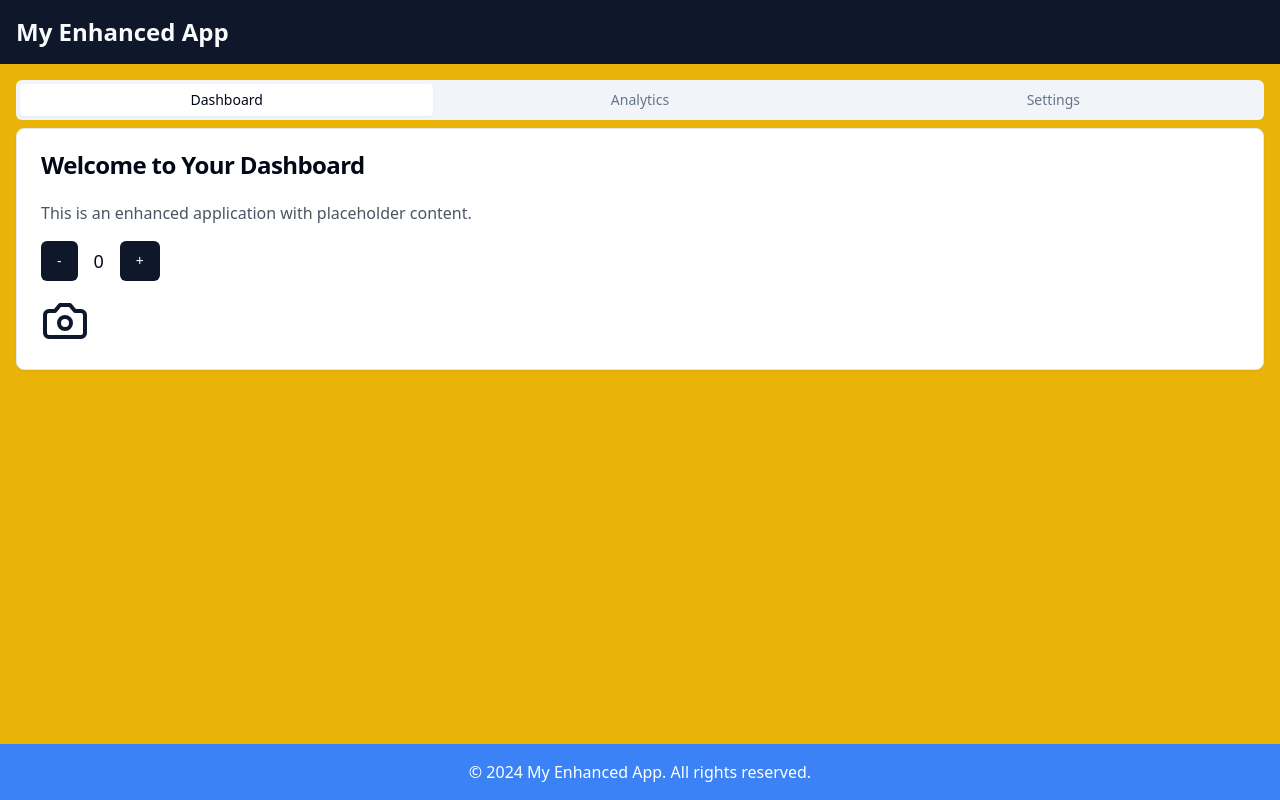
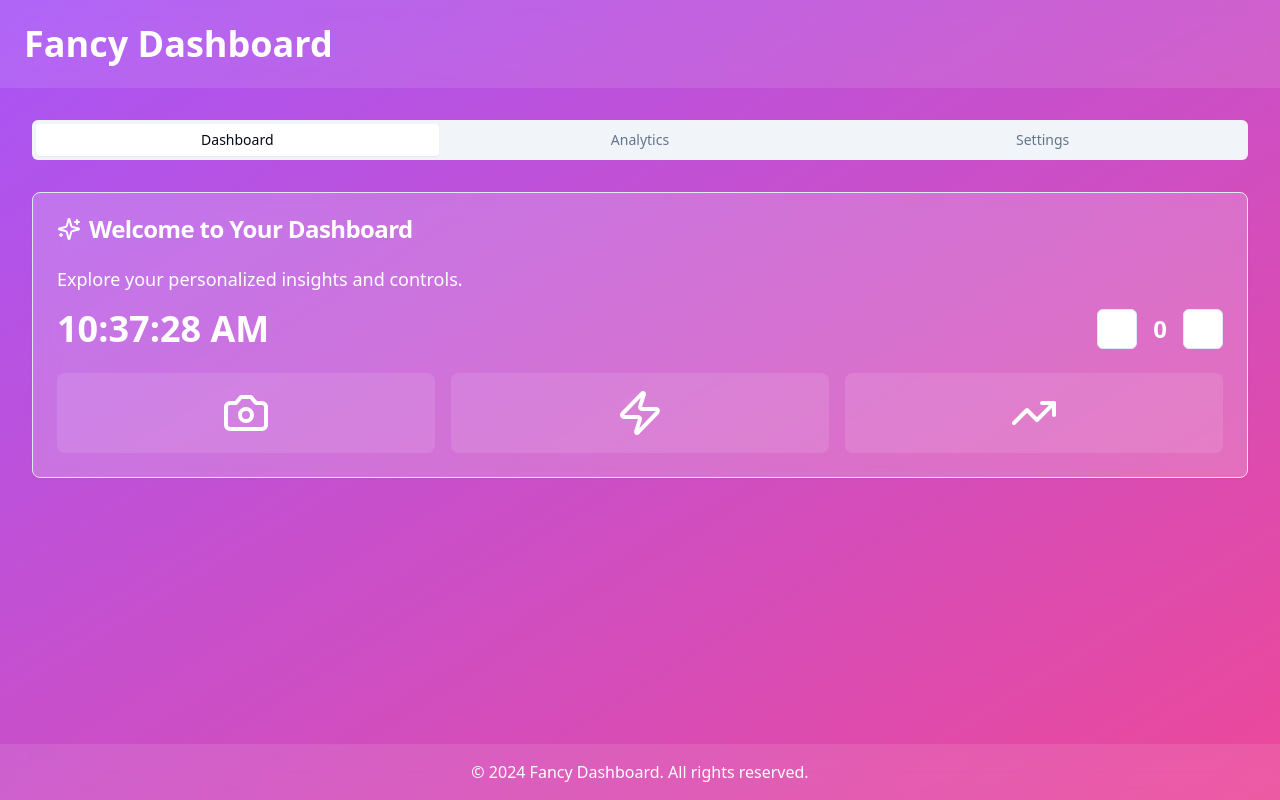
Before and after one commit to GPT-Engineer-App-Dev/cozy-startup-kit, a React (Vite) app: page / in a window 1280 px wide. Built offline with nearby package versions, Linux system fonts and the light colour scheme.

Commit message:
Enhance application aesthetics
Updated the application's design and user interface for a more visually appealing experience.
[skip gpt_engineer]

```diff
--- a/src/pages/Index.jsx
+++ b/src/pages/Index.jsx
@@ -1,9 +1,10 @@
-import { useState } from 'react';
+import { useState, useEffect } from 'react';
 import { Button } from "@/components/ui/button";
 import { Card, CardContent, CardHeader, CardTitle } from "@/components/ui/card";
 import { Tabs, TabsContent, TabsList, TabsTrigger } from "@/components/ui/tabs";
-import { LineChart, Line, XAxis, YAxis, CartesianGrid, Tooltip, Legend } from 'recharts';
-import { Camera } from "lucide-react";
+import { LineChart, Line, XAxis, YAxis, CartesianGrid, Tooltip, Legend, ResponsiveContainer } from 'recharts';
+import { Camera, Sparkles, Zap, TrendingUp } from "lucide-react";
+import { motion } from "framer-motion";
 
 const data = [
   { name: 'Jan', value: 400 },
@@ -16,68 +17,132 @@ const data = [
 
 const Index = () => {
   const [count, setCount] = useState(0);
+  const [currentTime, setCurrentTime] = useState(new Date());
+
+  useEffect(() => {
+    const timer = setInterval(() => setCurrentTime(new Date()), 1000);
+    return () => clearInterval(timer);
+  }, []);
 
   return (
-    <div className="min-h-screen flex flex-col">
-      <header className="bg-primary text-primary-foreground p-4">
-        <h1 className="text-2xl font-bold">My Enhanced App</h1>
+    <div className="min-h-screen flex flex-col bg-gradient-to-br from-purple-500 to-pink-500">
+      <header className="bg-white bg-opacity-10 backdrop-blur-md text-white p-6">
+        <motion.h1
+          className="text-4xl font-bold"
+          initial={{ opacity: 0, y: -50 }}
+          animate={{ opacity: 1, y: 0 }}
+          transition={{ duration: 0.5 }}
+        >
+          Fancy Dashboard
+        </motion.h1>
       </header>
 
-      <main className="flex-grow container mx-auto p-4 bg-yellow-500">
+      <main className="flex-grow container mx-auto p-8">
         <Tabs defaultValue="dashboard" className="w-full">
-          <TabsList className="grid w-full grid-cols-3">
+          <TabsList className="grid w-full grid-cols-3 mb-8">
             <TabsTrigger value="dashboard">Dashboard</TabsTrigger>
             <TabsTrigger value="analytics">Analytics</TabsTrigger>
             <TabsTrigger value="settings">Settings</TabsTrigger>
           </TabsList>
           <TabsContent value="dashboard">
-            <Card>
+            <motion.div
+              initial={{ opacity: 0, scale: 0.9 }}
+              animate={{ opacity: 1, scale: 1 }}
+              transition={{ duration: 0.5 }}
+            >
+              <Card className="mb-8 bg-white bg-opacity-20 backdrop-blur-md text-white">
                 <CardHeader>
-                <CardTitle>Welcome to Your Dashboard</CardTitle>
+                  <CardTitle className="flex items-center">
+                    <Sparkles className="mr-2" /> Welcome to Your Dashboard
+                  </CardTitle>
                 </CardHeader>
                 <CardContent>
-                <p className="text-gray-600 mb-4">This is an enhanced application with placeholder content.</p>
-                <div className="flex items-center gap-4 mb-4">
-                  <Button onClick={() => setCount(count - 1)}>-</Button>
-                  <span className="text-lg">{count}</span>
-                  <Button onClick={() => setCount(count + 1)}>+</Button>
+                  <p className="text-lg mb-4">Explore your personalized insights and controls.</p>
+                  <div className="flex items-center justify-between mb-6">
+                    <div className="text-4xl font-bold">{currentTime.toLocaleTimeString()}</div>
+                    <div className="flex items-center gap-4">
+                      <Button
+                        variant="outline"
+                        size="icon"
+                        onClick={() => setCount(count - 1)}
+                      >
+                        -
+                      </Button>
+                      <span className="text-2xl font-bold">{count}</span>
+                      <Button
+                        variant="outline"
+                        size="icon"
+                        onClick={() => setCount(count + 1)}
+                      >
+                        +
+                      </Button>
                     </div>
-                <Camera className="h-12 w-12 text-primary" />
+                  </div>
+                  <div className="grid grid-cols-3 gap-4">
+                    {['Camera', 'Zap', 'TrendingUp'].map((Icon, index) => (
+                      <motion.div
+                        key={Icon}
+                        className="flex items-center justify-center bg-white bg-opacity-10 rounded-lg p-4"
+                        whileHover={{ scale: 1.05 }}
+                        whileTap={{ scale: 0.95 }}
+                      >
+                        {Icon === 'Camera' && <Camera className="h-12 w-12" />}
+                        {Icon === 'Zap' && <Zap className="h-12 w-12" />}
+                        {Icon === 'TrendingUp' && <TrendingUp className="h-12 w-12" />}
+                      </motion.div>
+                    ))}
+                  </div>
                 </CardContent>
               </Card>
+            </motion.div>
           </TabsContent>
           <TabsContent value="analytics">
-            <Card>
+            <motion.div
+              initial={{ opacity: 0, x: 50 }}
+              animate={{ opacity: 1, x: 0 }}
+              transition={{ duration: 0.5 }}
+            >
+              <Card className="bg-white bg-opacity-20 backdrop-blur-md text-white">
                 <CardHeader>
                   <CardTitle>Analytics Overview</CardTitle>
                 </CardHeader>
                 <CardContent>
-                <LineChart width={600} height={300} data={data} margin={{ top: 5, right: 30, left: 20, bottom: 5 }}>
+                  <ResponsiveContainer width="100%" height={300}>
+                    <LineChart data={data} margin={{ top: 5, right: 30, left: 20, bottom: 5 }}>
                       <CartesianGrid strokeDasharray="3 3" />
-                  <XAxis dataKey="name" />
-                  <YAxis />
-                  <Tooltip />
+                      <XAxis dataKey="name" stroke="#fff" />
+                      <YAxis stroke="#fff" />
+                      <Tooltip contentStyle={{ backgroundColor: 'rgba(255, 255, 255, 0.8)', color: '#000' }} />
                       <Legend />
                       <Line type="monotone" dataKey="value" stroke="#8884d8" activeDot={{ r: 8 }} />
                     </LineChart>
+                  </ResponsiveContainer>
                 </CardContent>
               </Card>
+            </motion.div>
           </TabsContent>
           <TabsContent value="settings">
-            <Card>
+            <motion.div
+              initial={{ opacity: 0, x: -50 }}
+              animate={{ opacity: 1, x: 0 }}
+              transition={{ duration: 0.5 }}
+            >
+              <Card className="bg-white bg-opacity-20 backdrop-blur-md text-white">
                 <CardHeader>
                   <CardTitle>Settings</CardTitle>
                 </CardHeader>
                 <CardContent>
-                <p>Placeholder for settings content.</p>
+                  <p className="text-lg">Customize your dashboard experience here.</p>
+                  {/* Add more settings controls here */}
                 </CardContent>
               </Card>
+            </motion.div>
           </TabsContent>
         </Tabs>
       </main>
 
-      <footer className="bg-blue-500 text-white p-4 text-center">
-        <p>&copy; 2024 My Enhanced App. All rights reserved.</p>
+      <footer className="bg-white bg-opacity-10 backdrop-blur-md text-white p-4 text-center">
+        <p>&copy; 2024 Fancy Dashboard. All rights reserved.</p>
       </footer>
     </div>
   );
```
Lines whose indentation alone changed are shown as unchanged.
